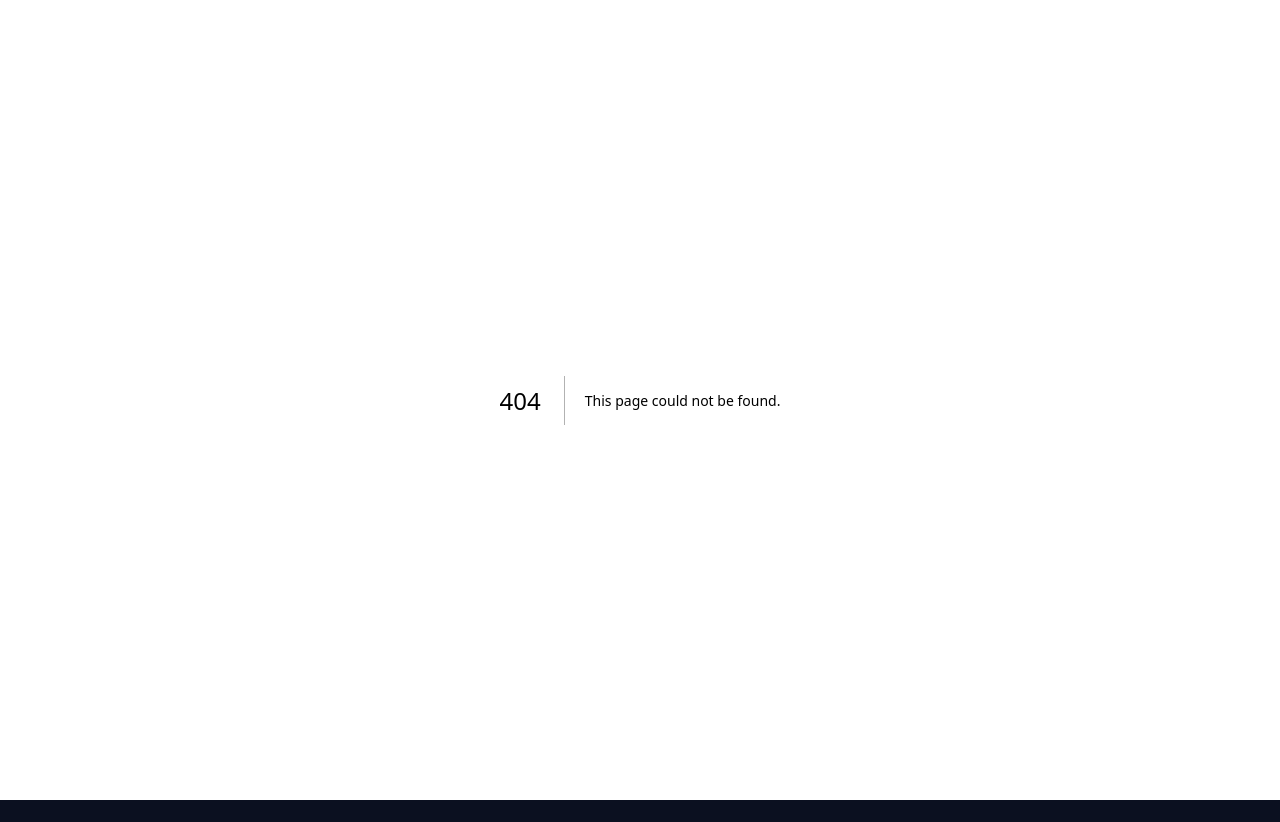
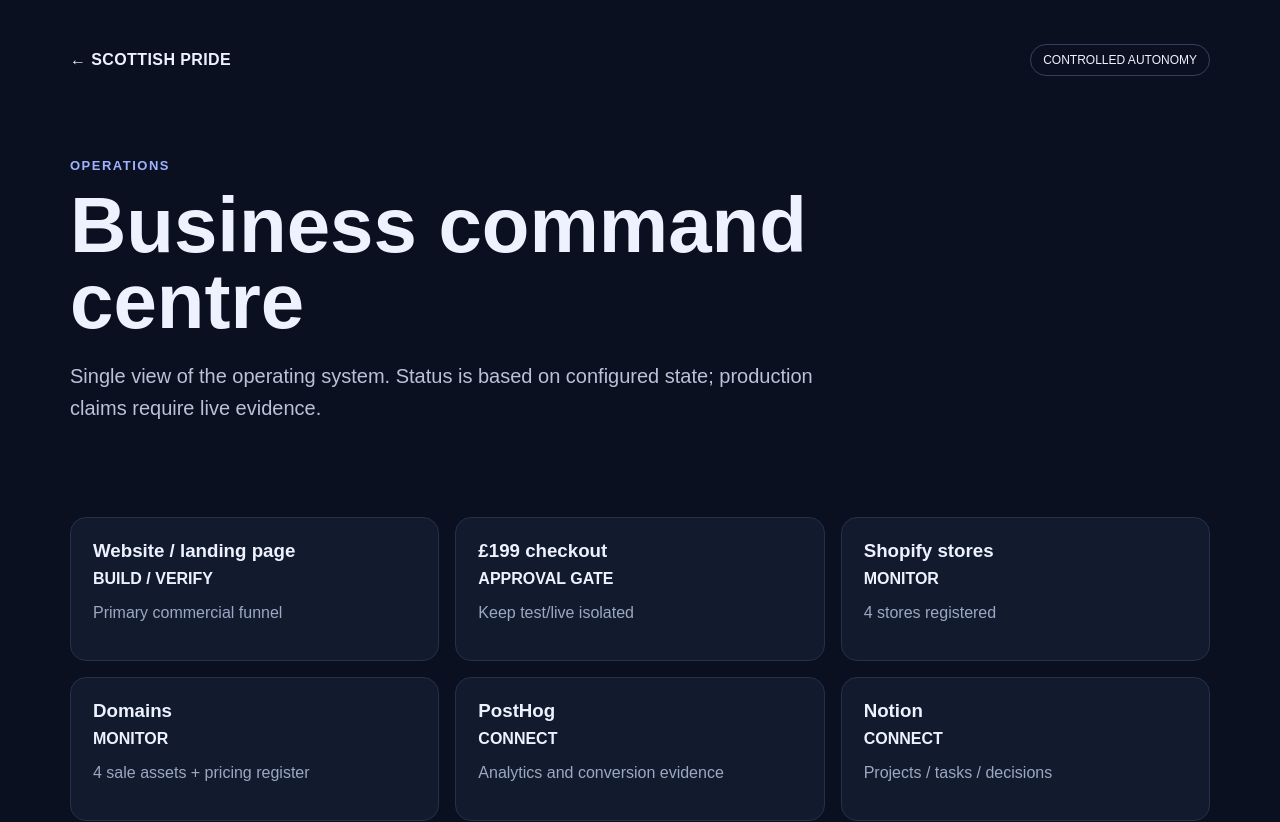
Before and after one commit to scottishpride369-pixel/Scottish-pride-, a Next.js app: page /dashboard in a window 1280 px wide. Before the commit this address had no page. Shown: the top 822 px of the page. Before the commit the page ends 800 px from the top, so only its background shows below. Built offline with nearby package versions, Linux system fonts and the light colour scheme.

Commit message:
Build operations dashboard

```diff
--- /dev/null
+++ b/app/dashboard/page.tsx
@@ -0,0 +1 @@
+const rows=[["Website / landing page","BUILD / VERIFY","Primary commercial funnel"],["£199 checkout","APPROVAL GATE","Keep test/live isolated"],["Shopify stores","MONITOR","4 stores registered"],["Domains","MONITOR","4 sale assets + pricing register"],["PostHog","CONNECT","Analytics and conversion evidence"],["Notion","CONNECT","Projects / tasks / decisions"],["Agent worker","ACTIVATE","Durable worker + queue required"],["Heartbeat","ACTIVE","GitHub scheduled recovery"]]; export default function Dashboard(){return <main><div className="wrap"><nav className="nav"><a className="brand" href="/">← SCOTTISH PRIDE</a><div className="pill">CONTROLLED AUTONOMY</div></nav><section className="hero"><div className="eyebrow">Operations</div><h1>Business command centre</h1><p>Single view of the operating system. Status is based on configured state; production claims require live evidence.</p></section><div className="grid">{rows.map(([a,b,c])=><div className="card" key={a}><h3>{a}</h3><strong>{b}</strong><p className="muted">{c}</p></div>)}</div><section className="section"><h2>Agent rules</h2><p className="muted">RUN allowed for reversible, bounded actions. ESCALATE for payments, refunds, contracts, legal commitments, public claims, destructive production changes, secrets and new paid advertising. SAFE mode on missing evidence or credentials.</p></section></div></main>}
```
